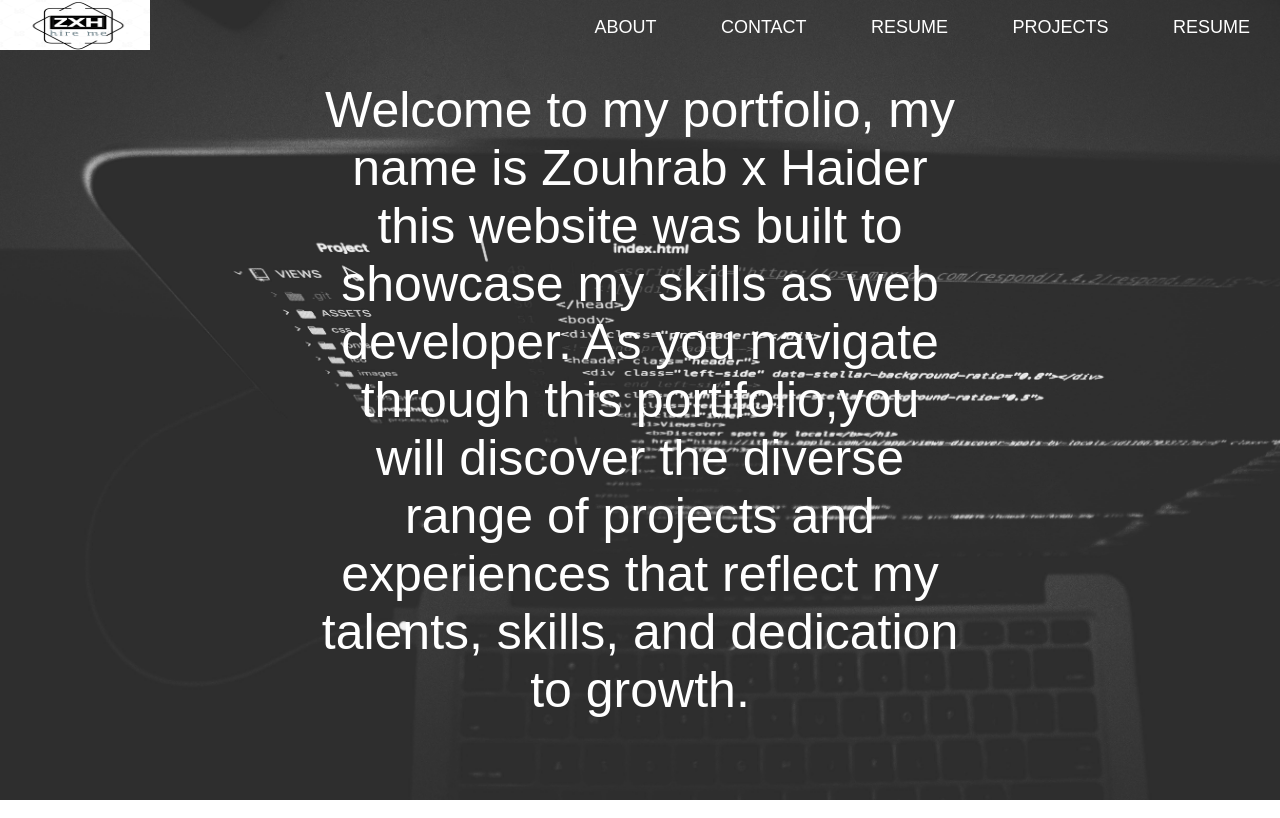
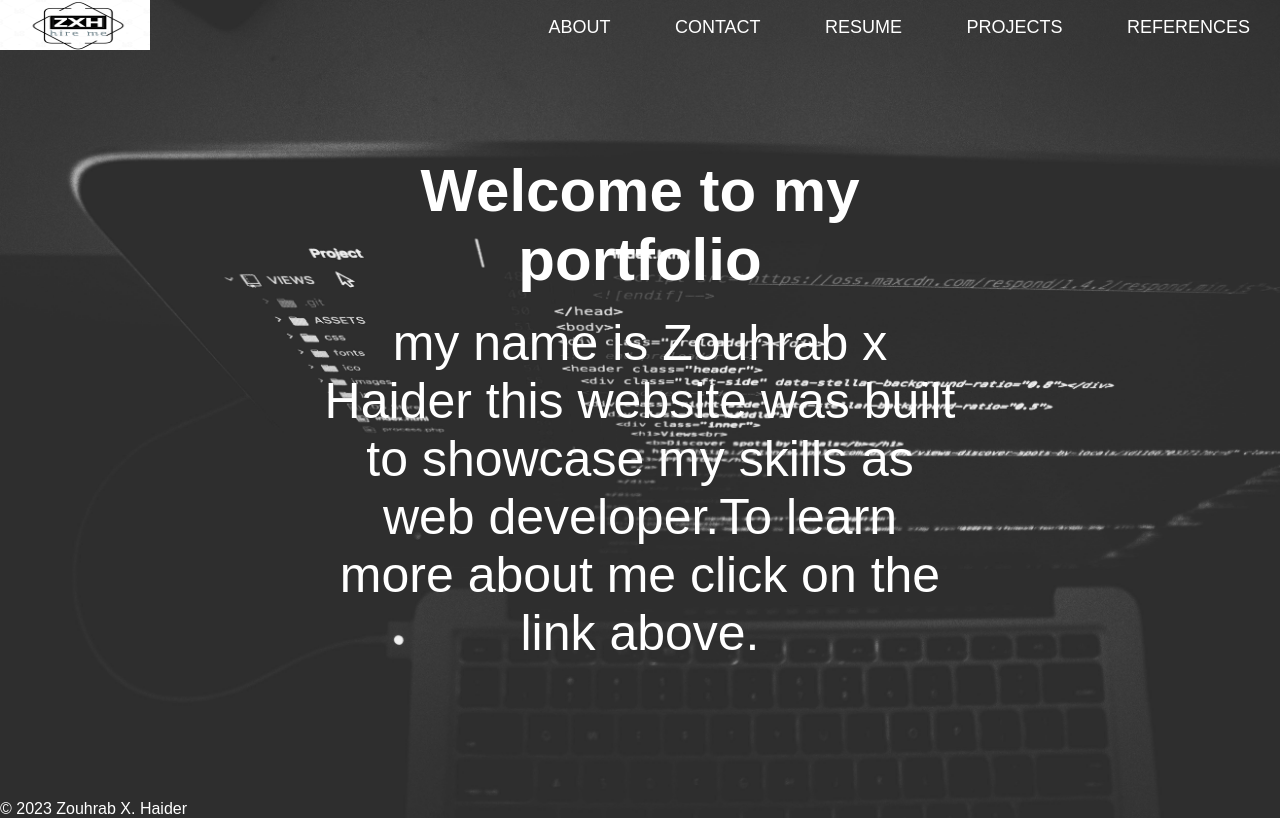
Before and after one commit to ziggh28/zouhrab_haider_portifolio, a plain HTML site: page index.html in a window 1280 px wide. Drawn offline with Linux system fonts and the light colour scheme.

Commit message:
finished

```diff
--- a/index.html
+++ b/index.html
@@ -19,15 +19,20 @@
                       <li><a href="contact.html">Contact</a></li>
                       <li><a href="resume.html">resume</a></li>
                       <li><a href="projects.html">projects</a></li>
-                      <li><a href="reference.html">resume</a></li>
+                      <li><a href="reference.html">references</a></li>
                     </ul>
                 </nav>
                 <div class=" header-text">
                 <body>
-                  <P>Welcome to my portfolio, my name is Zouhrab x Haider this website was built to showcase my skills as web developer. As you navigate through this portifolio,you will discover the diverse range of projects and experiences that reflect my talents, skills, and dedication to growth.</P>
+                  <h1>Welcome to my portfolio</h1>
+                    <p>
+                    my name is Zouhrab x Haider this website was built to showcase my skills as web developer.To learn more about me click on the link above.</P>
                 </body>
               </div>
     </div>
 </div>
 </body>
+<footer>
+  <p>© 2023 Zouhrab X. Haider</p>
+</footer>
 </html>
--- a/styles.css
+++ b/styles.css
@@ -56,6 +56,7 @@ nav ul li a:hover{
     font-family: "Helvetica Neue";
 
 }
+
 .header-text h1{
     font-size: 60px;
     font-weight: 700;
```
Also changed, not shown: about.html (+3 -0 lines), contact.html (+1 -1 lines), projects.html (+3 -0 lines), reference.html (+6 -0 lines), resume.html (+3 -0 lines), 1 other file.
